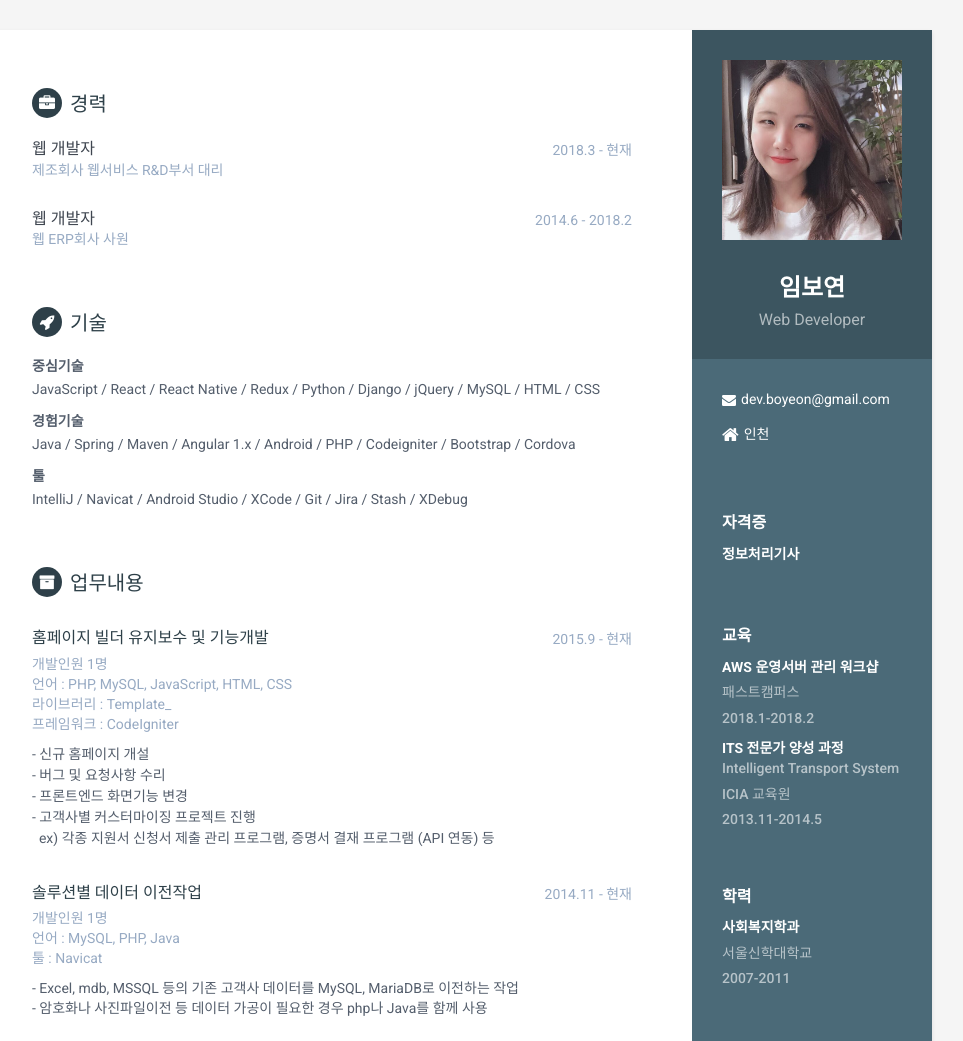
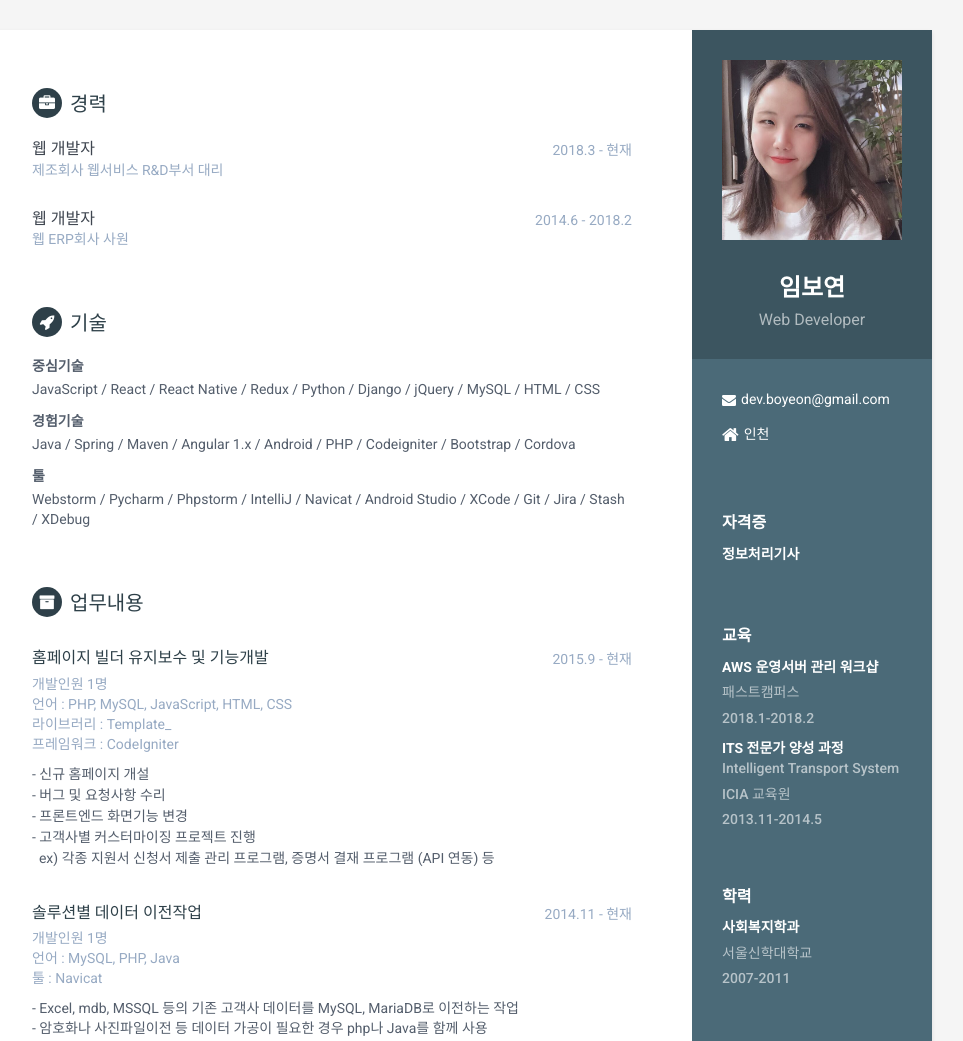
Before and after one commit to dokinchan/curriculum_vitae, a plain HTML site: page index.html in a window 1280 px wide. Shown: the top 1041 px of the page, without its empty margins (188-1151 px from the left). Drawn offline with Linux system fonts and the light colour scheme.

Commit message:
update some

```diff
--- a/index.html
+++ b/index.html
@@ -132,7 +132,7 @@
                         <h3 class="level-title">툴</h3>
                         <div>
                           <br>
-                          <span>IntelliJ / Navicat / Android Studio / XCode / Git / Jira / Stash / XDebug </span>
+                          <span>Webstorm / Pycharm / Phpstorm / IntelliJ / Navicat / Android Studio / XCode / Git / Jira / Stash / XDebug </span>
                         </div>
                     </div><!--//item-->
 
```
